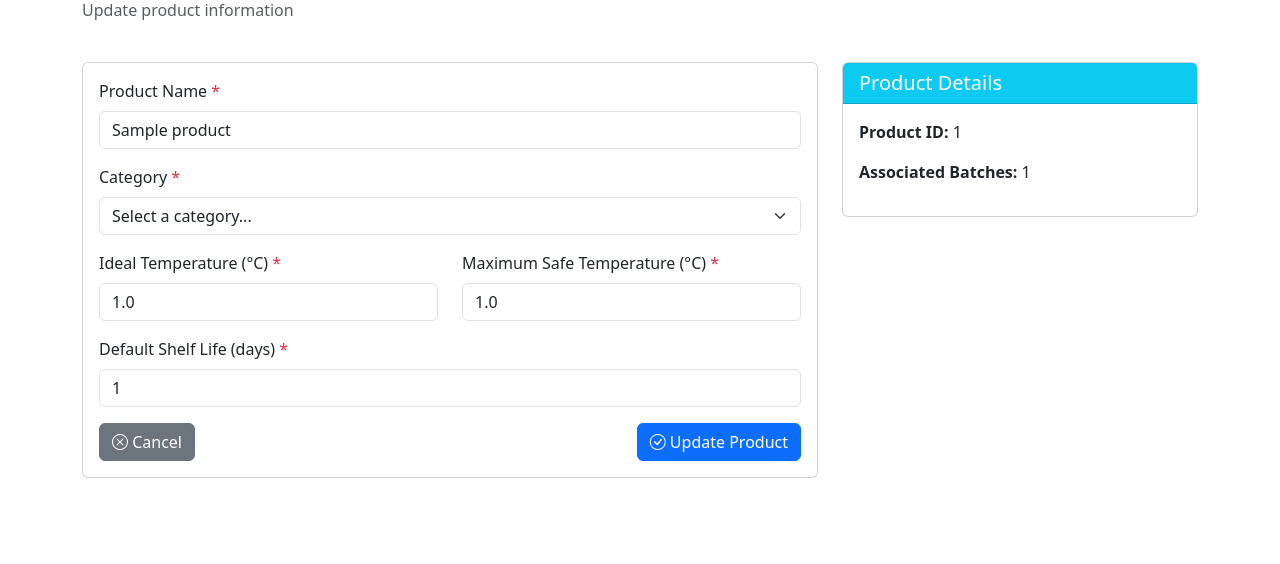
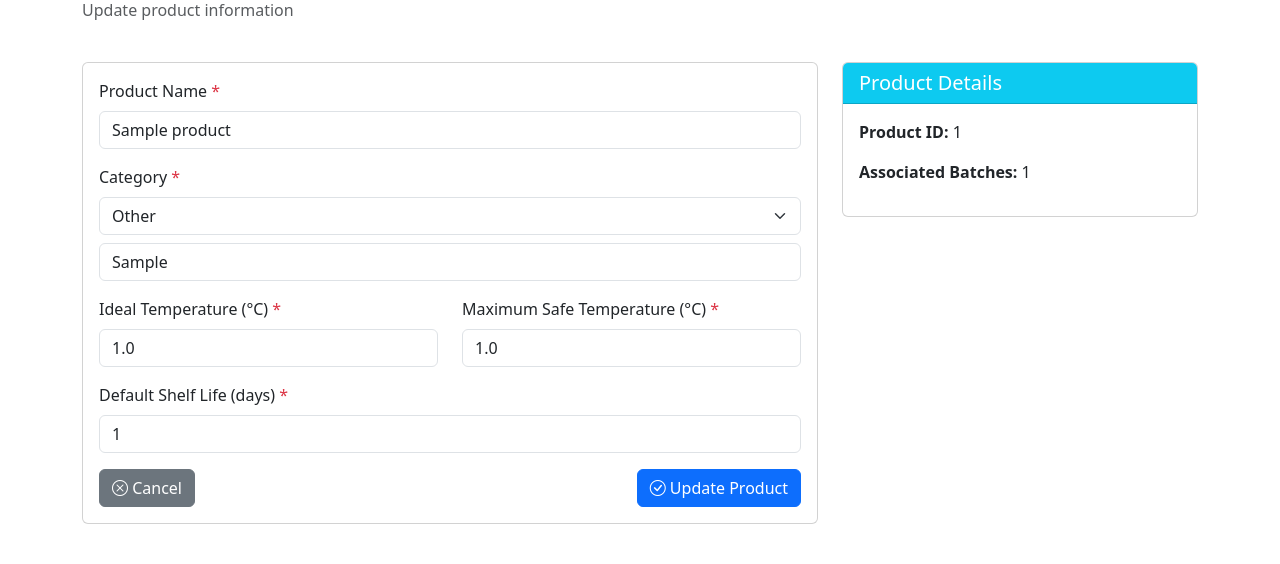
Before and after one commit to SeraphieeeGG/Code_Chain, a Flask app: page /products/edit/1 in a window 1280 px wide. Shown: the part 154-718 px from the top of the page. Run offline with Flask 3, Linux system fonts and the light colour scheme; a user stored in the database is signed in; tables that the repository leaves empty hold one stand-in row (values such as "Sample post"); some libraries are stand-ins or nearby versions.

Commit message:
Add custom input when Other category is selected

```diff
--- a/templates/products/edit.html
+++ b/templates/products/edit.html
@@ -23,16 +23,46 @@
 
                     <div class="mb-3">
                         <label for="category" class="form-label">Category <span class="text-danger">*</span></label>
-                        <select class="form-select" id="category" name="category" required>
+                        <select class="form-select" id="category" name="category" required onchange="toggleOtherCategory(this)">
                             <option value="">Select a category...</option>
                             <option value="Meat" {% if product.category == 'Meat' %}selected{% endif %}>Meat</option>
                             <option value="Dairy" {% if product.category == 'Dairy' %}selected{% endif %}>Dairy</option>
                             <option value="Vegetables" {% if product.category == 'Vegetables' %}selected{% endif %}>Vegetables</option>
                             <option value="Fruits" {% if product.category == 'Fruits' %}selected{% endif %}>Fruits</option>
                             <option value="Seafood" {% if product.category == 'Seafood' %}selected{% endif %}>Seafood</option>
-                            <option value="Other" {% if product.category == 'Other' %}selected{% endif %}>Other</option>
+                            <option value="Other" {% if product.category not in ['Meat','Dairy','Vegetables','Fruits','Seafood'] %}selected{% endif %}>Other</option>
                         </select>
+                        <input type="text" class="form-control mt-2" id="category_other" name="category_other"
+                               placeholder="Please specify..."
+                               value="{{ product.category if product.category not in ['Meat','Dairy','Vegetables','Fruits','Seafood'] else '' }}"
+                               style="display:{{ 'block' if product.category not in ['Meat','Dairy','Vegetables','Fruits','Seafood'] else 'none' }};">
                     </div>
+
+                    <script>
+                    function toggleOtherCategory(select) {
+                        const otherInput = document.getElementById('category_other');
+                        if (select.value === 'Other') {
+                            otherInput.style.display = 'block';
+                            otherInput.required = true;
+                        } else {
+                            otherInput.style.display = 'none';
+                            otherInput.required = false;
+                            otherInput.value = '';
+                        }
+                    }
+
+                    document.addEventListener('DOMContentLoaded', function() {
+                        const form = document.querySelector('form');
+                        form.addEventListener('submit', function() {
+                            const select = document.getElementById('category');
+                            const otherInput = document.getElementById('category_other');
+                            if (select.value === 'Other' && otherInput.value.trim() !== '') {
+                                select.innerHTML += `<option value="${otherInput.value}" selected>${otherInput.value}</option>`;
+                                select.value = otherInput.value;
+                            }
+                        });
+                    });
+                    </script>
 
                     <div class="row">
                         <div class="col-md-6 mb-3">
```
Also changed, not shown: templates/products/add.html (+30 -1 lines).
